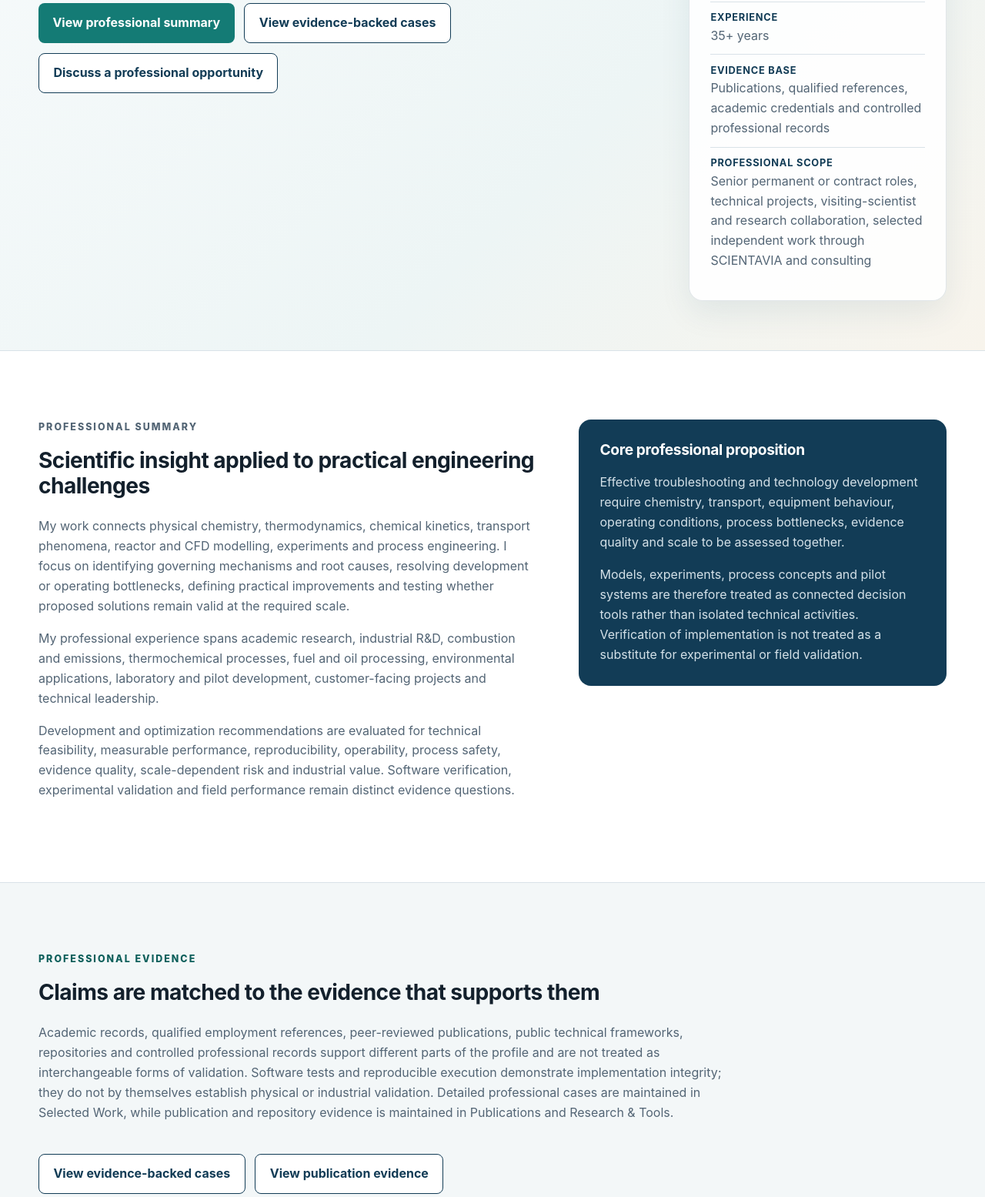
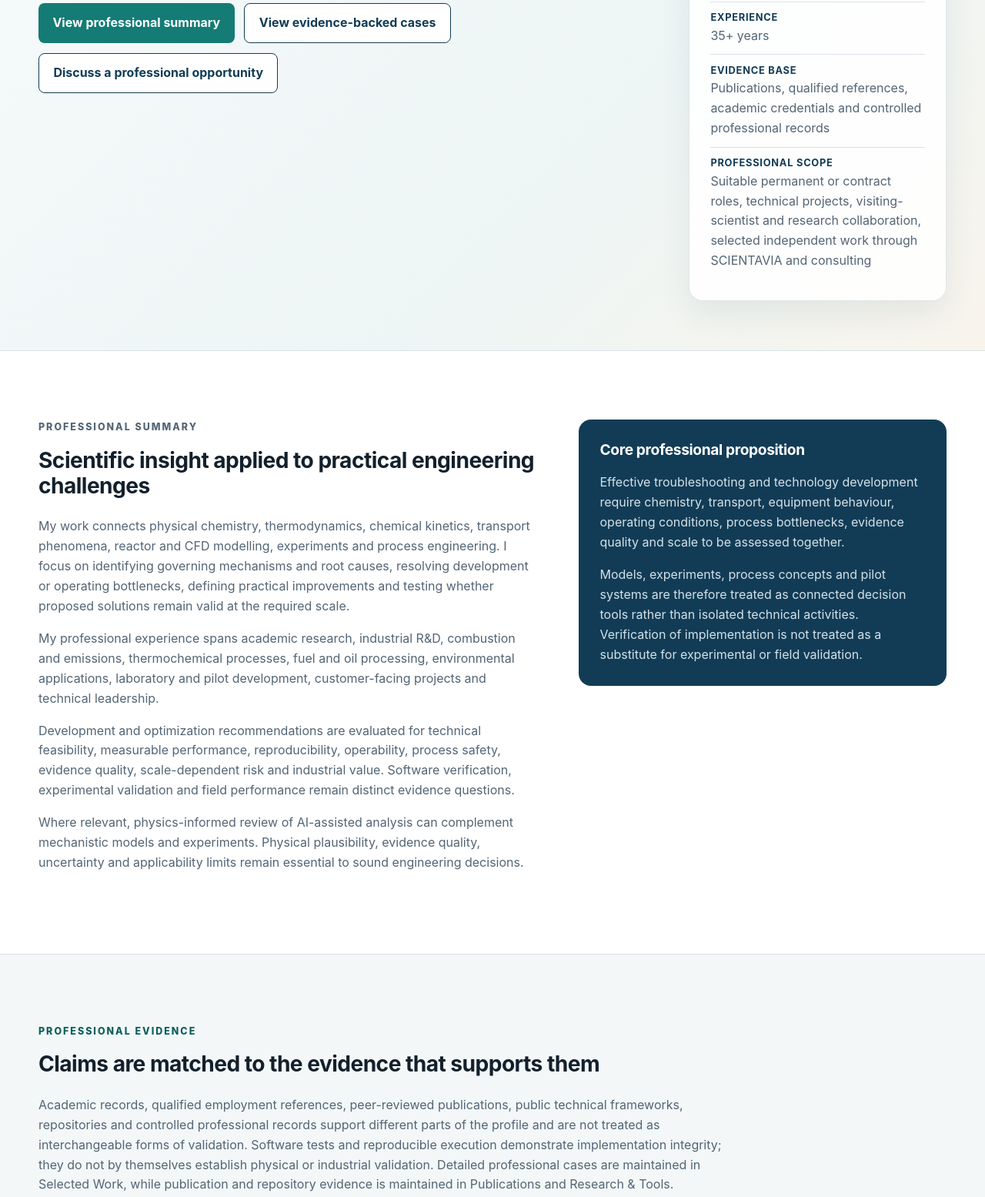
Before and after one commit to saylamah/saylamah.github.io, a plain HTML site: page about-cv.html in a window 1280 px wide. Shown: the part 446-2001 px from the top of the page at 77% size. Drawn offline with Linux system fonts and the light colour scheme.

Commit message:
Refine professional profile and AI-assisted engineering positioning

```diff
--- a/about-cv.html
+++ b/about-cv.html
@@ -1066,7 +1066,7 @@ button:focus-visible {
             <li>
               <strong>Professional scope</strong>
               <span>
-                Senior permanent or contract roles, technical projects,
+                Suitable permanent or contract roles, technical projects,
                 visiting-scientist and research collaboration, selected
                 independent work through SCIENTAVIA and consulting
               </span>
@@ -1111,6 +1111,13 @@ button:focus-visible {
             operability, process safety, evidence quality, scale-dependent
             risk and industrial value. Software verification, experimental
             validation and field performance remain distinct evidence questions.
+          </p>
+
+          <p>
+            Where relevant, physics-informed review of AI-assisted analysis can
+            complement mechanistic models and experiments. Physical plausibility,
+            evidence quality, uncertainty and applicability limits remain
+            essential to sound engineering decisions.
           </p>
         </div>
 
@@ -1425,7 +1432,7 @@ button:focus-visible {
             </h2>
 
             <p>
-              I am open to selected permanent or contract senior roles,
+              I am open to selected permanent or contract roles,
               specialist scientific and process-engineering positions,
               project-based R&amp;D and technology-development collaboration,
               visiting-scientist or expert appointments, and defined consulting
@@ -1489,7 +1496,7 @@ button:focus-visible {
 
           <p>
             Employers, technical leaders, research institutions and industrial
-            partners are welcome to discuss senior employment, contract roles,
+            partners are welcome to discuss suitable employment, contract roles,
             technical problem-solving, process development, validation, scale-up
             or appropriate collaboration. A detailed CV or selected
             non-confidential evidence can be shared when relevant.
```
